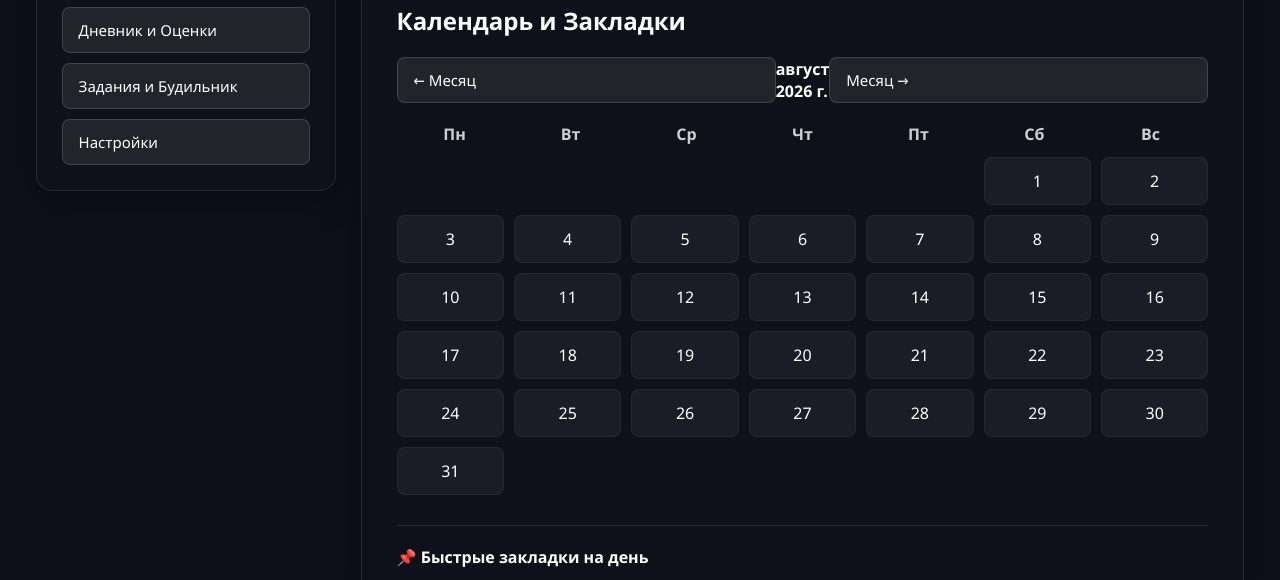
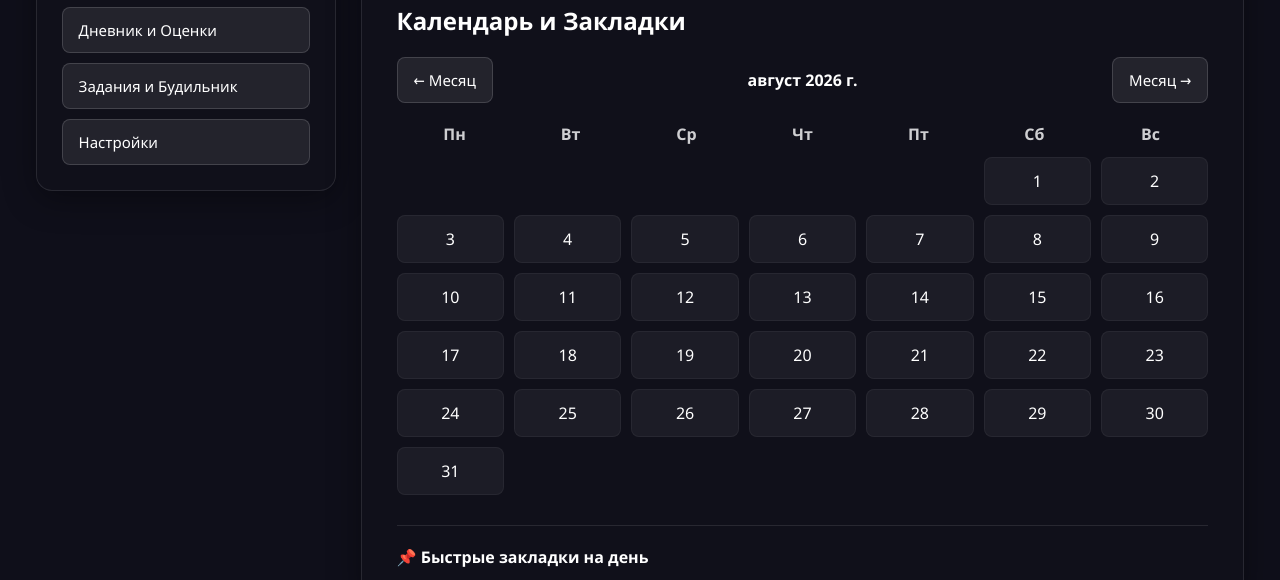
Before and after one commit to forgetoneforever-a11y/college_organizer, a website: page index.html in a window 1280 px wide. Shown: the part 158-738 px from the top of the page. Drawn offline with Linux system fonts and the light colour scheme.

Commit message:
Update style.css

```diff
--- a/style.css
+++ b/style.css
@@ -136,11 +136,26 @@ body {
     border: 1px solid rgba(255, 255, 255, 0.08);
 }
 
+/* Исправленный блок шапки календаря (фиксирует нормальное расположение кнопок и текста) */
 .calendar-header {
-    display: flex;
-    justify-content: space-between;
-    align-items: center;
-    margin-bottom: 20px;
+    display: flex !important;
+    justify-content: space-between !important;
+    align-items: center !important;
+    margin-bottom: 20px !important;
+    position: relative !important;
+    gap: 10px;
+}
+
+.calendar-header button {
+    width: auto !important;
+    flex: 0 0 auto !important;
+}
+
+.month-title {
+    font-weight: bold;
+    font-size: 16px;
+    text-align: center;
+    flex: 1;
 }
 
 .weekdays-grid {
```
